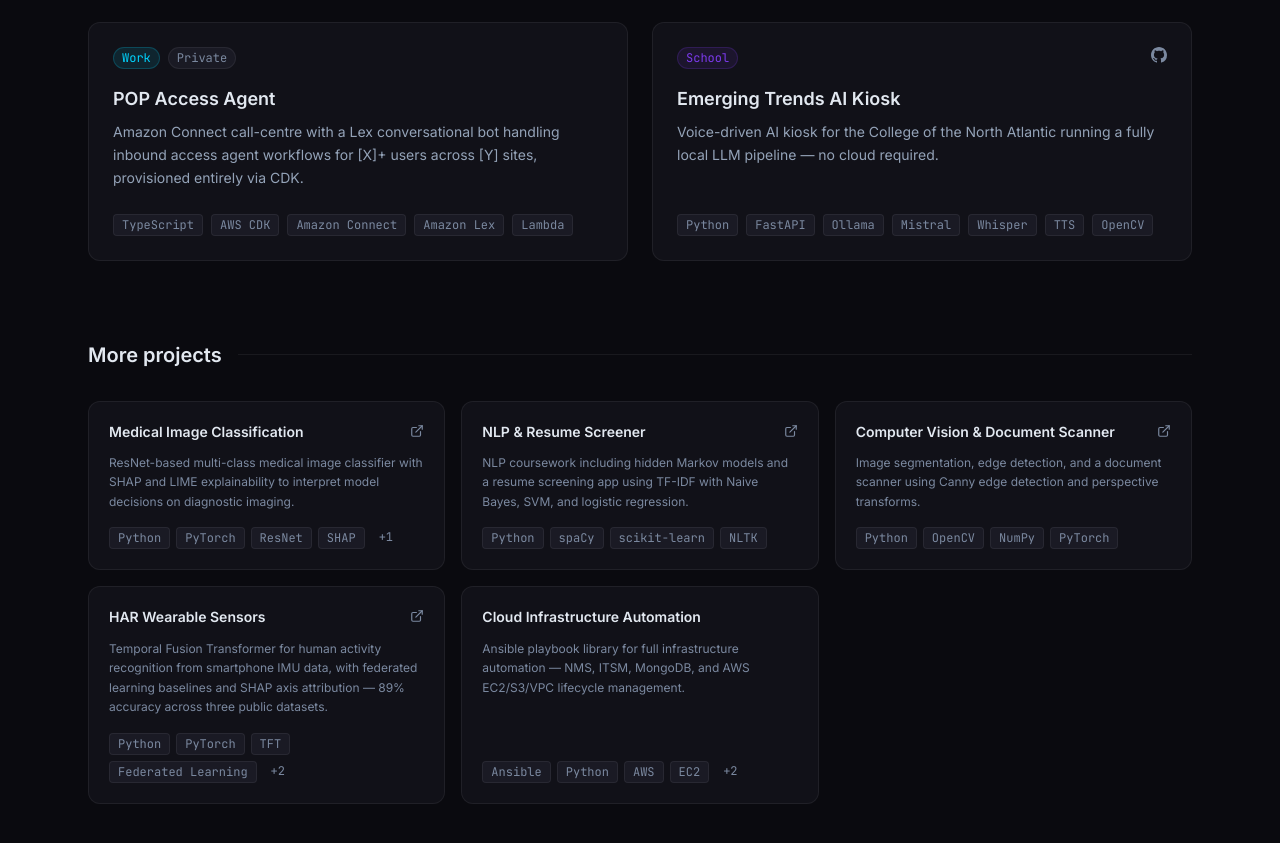
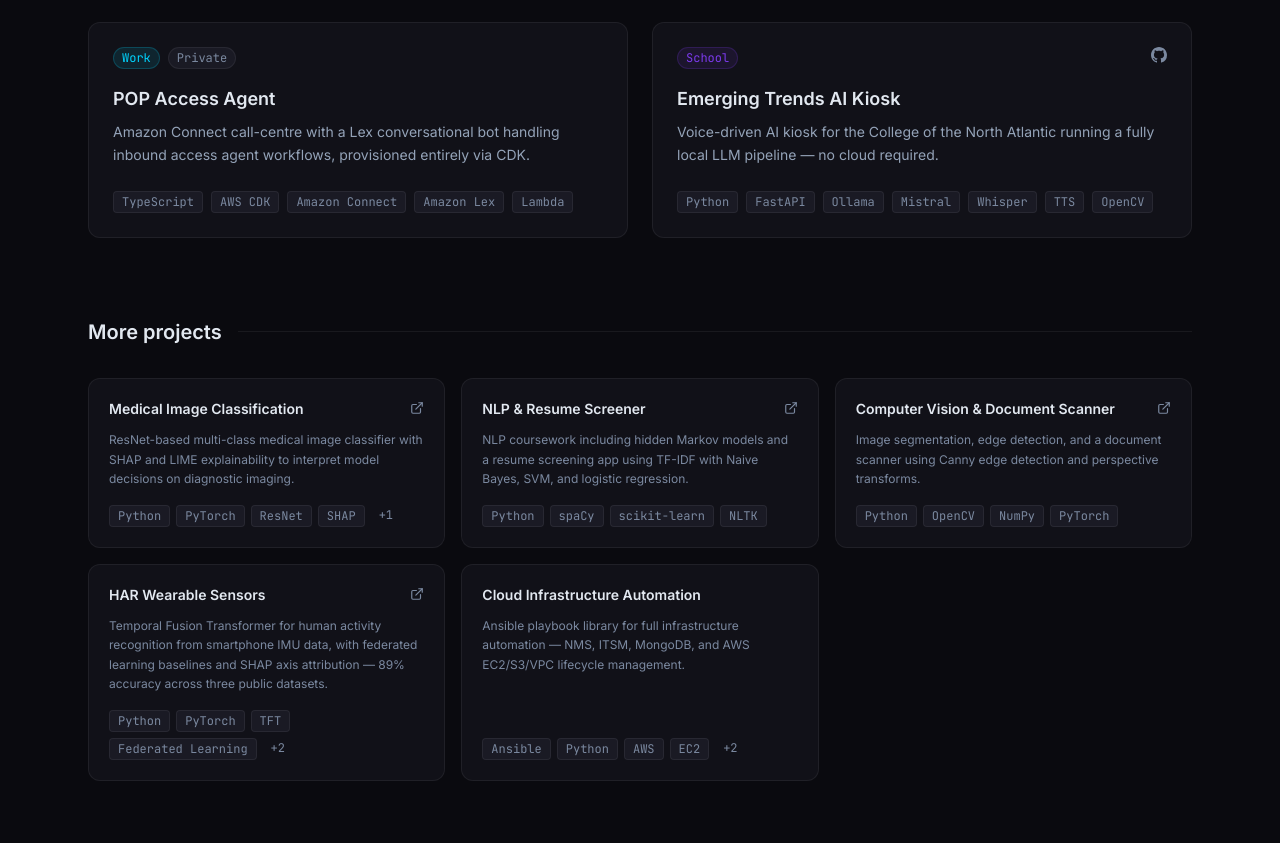
Before and after one commit to jordan-badcock/portfolio, a React (Vite) app: page / in a window 1280 px wide. Shown: the part 2760-3603 px from the top of the page. Built offline with nearby package versions, Linux system fonts and the light colour scheme.

Commit message:
fix: revert unfinished [X]/[Y] placeholder in POP Access Agent description
Stray editor edit got swept into the prior commit; the literal placeholders
would have rendered on the live site.

Co-Authored-By: Claude Opus 4.8 (1M context) <noreply@anthropic.com>

```diff
--- a/src/data/projects.js
+++ b/src/data/projects.js
@@ -26,7 +26,7 @@ export const projects = [
     id: 'pop-access-agent',
     title: 'POP Access Agent',
     description:
-      'Amazon Connect call-centre with a Lex conversational bot handling inbound access agent workflows for [X]+ users across [Y] sites, provisioned entirely via CDK.',
+      'Amazon Connect call-centre with a Lex conversational bot handling inbound access agent workflows, provisioned entirely via CDK.',
     tags: ['TypeScript', 'AWS CDK', 'Amazon Connect', 'Amazon Lex', 'Lambda'],
     type: 'work',
     featured: true,
```
